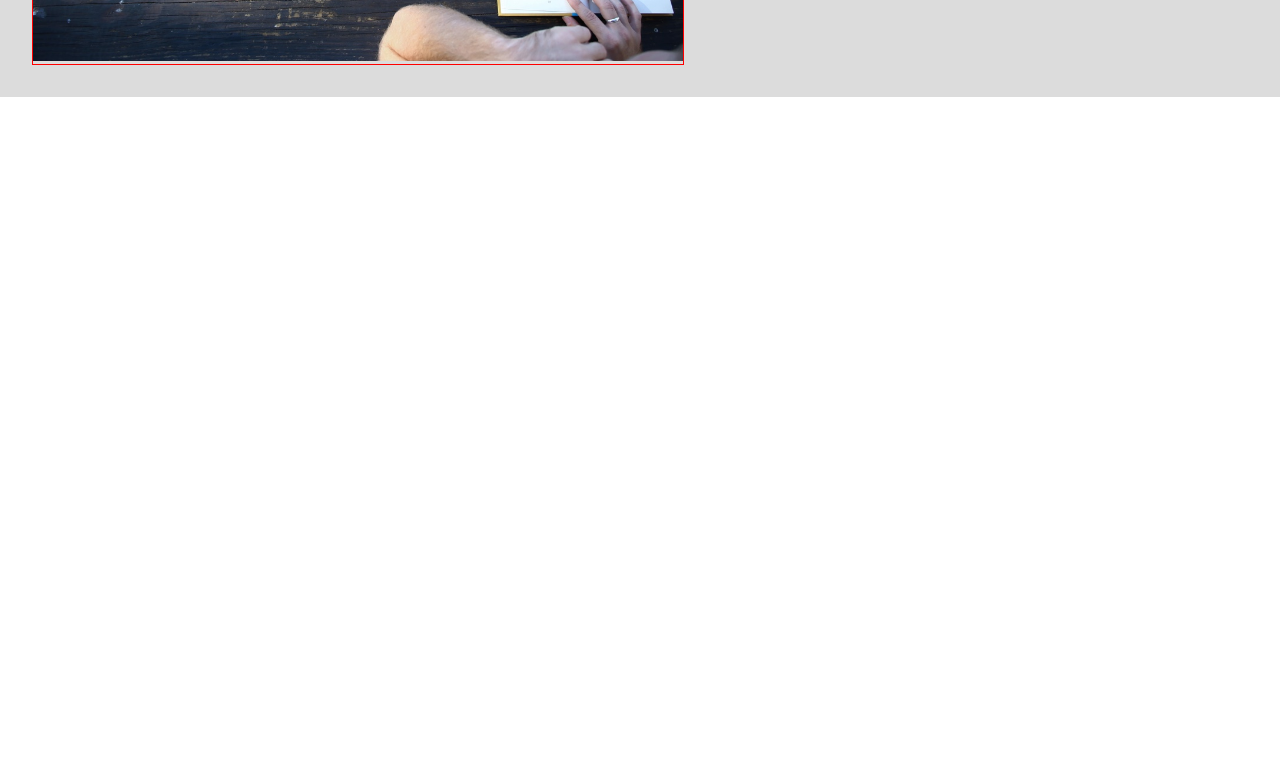
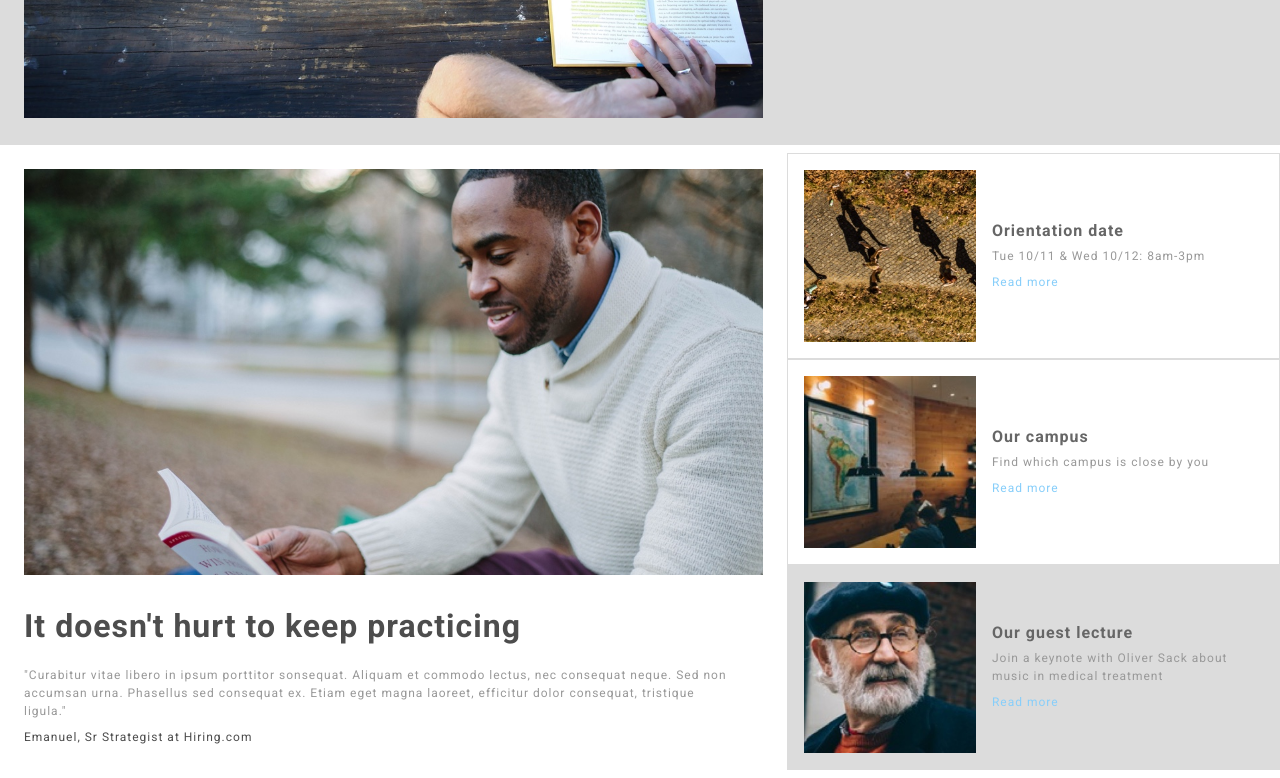
Before and after one commit to glennrosenberg/ColmarAcademy, a plain HTML site: page index.html in a window 1280 px wide. Shown: the part 516-1294 px from the top of the page. Before the commit the page ends 800 px from the top, so only its background shows below. Drawn offline with Linux system fonts and the light colour scheme.

Commit message:
format text font, colour and spacing

```diff
--- a/index.html
+++ b/index.html
@@ -7,6 +7,7 @@
   <title>Colmar Academy Home</title>
   <link rel="stylesheet" href="./resources/css/reset.css" type="text/css" />
   <link rel="stylesheet" href="./resources/css/style.css" type="text/css" />
+  <link href="https://fonts.googleapis.com/css?family=Roboto:400,500,700,900" rel="stylesheet">
 </head>
 <body>
   <header>
@@ -36,5 +37,42 @@
       </div>
     </div>
   </div>
+  <div class="info">
+    <div class="wide">
+      <img src="./resources/images/information-main.jpg" alt="Student reading a text book in a park" />
+      <h2>It doesn't hurt to keep practicing</h2>
+      <p class="quote">"Curabitur vitae libero in ipsum porttitor sonsequat. Aliquam et commodo
+        lectus, nec consequat neque. Sed non accumsan urna. Phasellus sed consequat ex.
+        Etiam eget magna laoreet, efficitur dolor consequat, tristique ligula."
+      </p>
+      <p class="citation">Emanuel, Sr Strategist at Hiring.com</p>
+    </div>
+    <div class="narrow">
+      <div class="infobite">
+        <img src="./resources/images/information-orientation.jpg" alt="Students on a path" />
+        <div class="infobitetext">
+          <h3>Orientation date</h3>
+          <p>Tue 10/11 & Wed 10/12: 8am-3pm</p>
+          <a href="#">Read more</a>
+        </div>
+      </div>
+      <div class="infobite">
+        <img src="./resources/images/information-campus.jpg" alt="Study area" />
+        <div class="infobitetext">
+          <h3>Our campus</h3>
+          <p>Find which campus is close by you</p>
+          <a href="#">Read more</a>
+        </div>
+      </div>
+      <div class="infobite oliver">
+        <img src="./resources/images/information-guest-lecture.jpg" alt="Oliver Sack headshot" />
+        <div class="infobitetext">
+          <h3>Our guest lecture</h3>
+          <p>Join a keynote with Oliver Sack about music in medical treatment</p>
+          <a href="#">Read more</a>
+        </div>
+      </div>
+    </div>
+  </div>
 </body>
 </html>
--- a/resources/css/style.css
+++ b/resources/css/style.css
@@ -1,19 +1,32 @@
 html {
   font-size: 16px;
-  font-family: sans-serif;
-  color: slategray;
+  font-family: 'Roboto', sans-serif;
+  color: hsl(0, 0%, 60%);
+  letter-spacing: 1px;
 }
 
 h1, h2 {
-  color: dimgray;
+  color: hsl(0, 0%, 30%);
+  font-weight: bold;
 }
 
 h1 {
-  font-size: 3rem;
+  font-size: 2.75rem;
 }
 
 h2 {
   font-size: 2rem;
+  margin-top: 2rem;
+  margin-bottom: 1.5rem;
+}
+
+h3 {
+  color: hsl(0, 0%, 40%);
+  font-weight: bolder;
+}
+
+p {
+  line-height: 1.5;
 }
 
 /* header section */
@@ -35,7 +48,7 @@ header {
 }
 
 .colmar {
-  color: dimgray;
+  color: hsl(0, 0%, 30%);
 }
 
 .academy {
@@ -74,9 +87,8 @@ nav a {
 }
 
 .wide {
-  margin: 2rem; 1.5rem;
+  margin: 1.5rem;
   width: 60%;
-  border: 1px solid red;
 }
 
 .wide img {
@@ -86,7 +98,9 @@ nav a {
 
 .narrow {
   display: flex;
-  align-items: center;
+  flex-direction: column;
+  justify-content: center;
+  width: 40%;
 }
 
 .container {
@@ -97,13 +111,58 @@ nav a {
 }
 
 .button {
-  background-color: dimgray;
+  background-color: hsl(0, 0%, 30%);
   color: white;
   padding: 0.5rem 0;
   width: 100%;
   text-align: center;
 }
 
+.button h3 {
+  font-weight: normal;
+}
+
 h1, .button {
   margin: 1.5rem 0;
 }
+
+/* Information section */
+
+.info {
+  display: flex;
+  justify-content: flex-start;
+}
+
+.info p {
+  font-size: .75rem;
+  margin: 0.5rem 2rem 0.5rem 0;
+}
+
+.citation {
+  margin: 2rem 0 2rem 0;
+  color: hsl(0, 0%, 30%);
+}
+
+.infobite {
+  display: flex;
+  justify-content: flex-start;
+  align-items: center;
+  border: 1px solid gainsboro;
+}
+
+.infobite img {
+  width: 35%;
+  height: auto;
+  margin: 1rem;
+}
+
+.infobite a {
+  text-decoration: none;
+  color: lightskyblue;
+  font-size: .75rem;
+  margin-top: 1.5rem;
+}
+
+.oliver {
+  background-color: gainsboro;
+}
```
